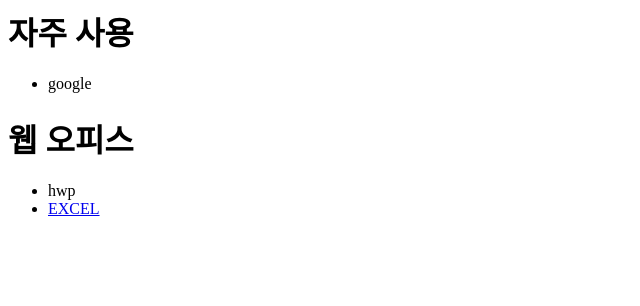
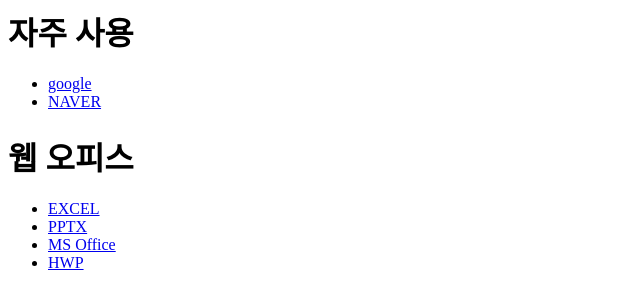
Before and after one commit to pkduk20/start-page, a plain HTML site: page index.html in a window 1280 px wide. Shown: the whole page, without its empty margins (0-640 px from the left). Drawn offline with Linux system fonts and the light colour scheme.

Commit message:
Convert text links to anchor tags in index.html

```diff
--- a/index.html
+++ b/index.html
@@ -4,7 +4,10 @@
 <div>
   <ul>
     <li>
-      google
+      <a href="https://google.com" target="_new">google</a>
+    </li>
+    <li>
+      <a href="https://naver.com" target="_new">NAVER</a>
     </li>
   </ul>
 </div>
@@ -15,10 +18,16 @@
 <div>
   <ul>
     <li>
-      hwp
+      <a href="https://excel.new" target="_new">EXCEL</a>
     </li>
     <li>
-      <a href="https://excel.new" target="_new">EXCEL</a>
+      <a href="https://ppt.new" target="_new">PPTX</a>
+    </li>
+    <li>
+      <a href="https://onedrive.live.com" target="_new">MS Office</a>
+    </li>
+    <li>
+      <a href="https://mybox.naver.com/main/web/my" target="_new">HWP</a>
     </li>
   </ul>
 </div>
```
